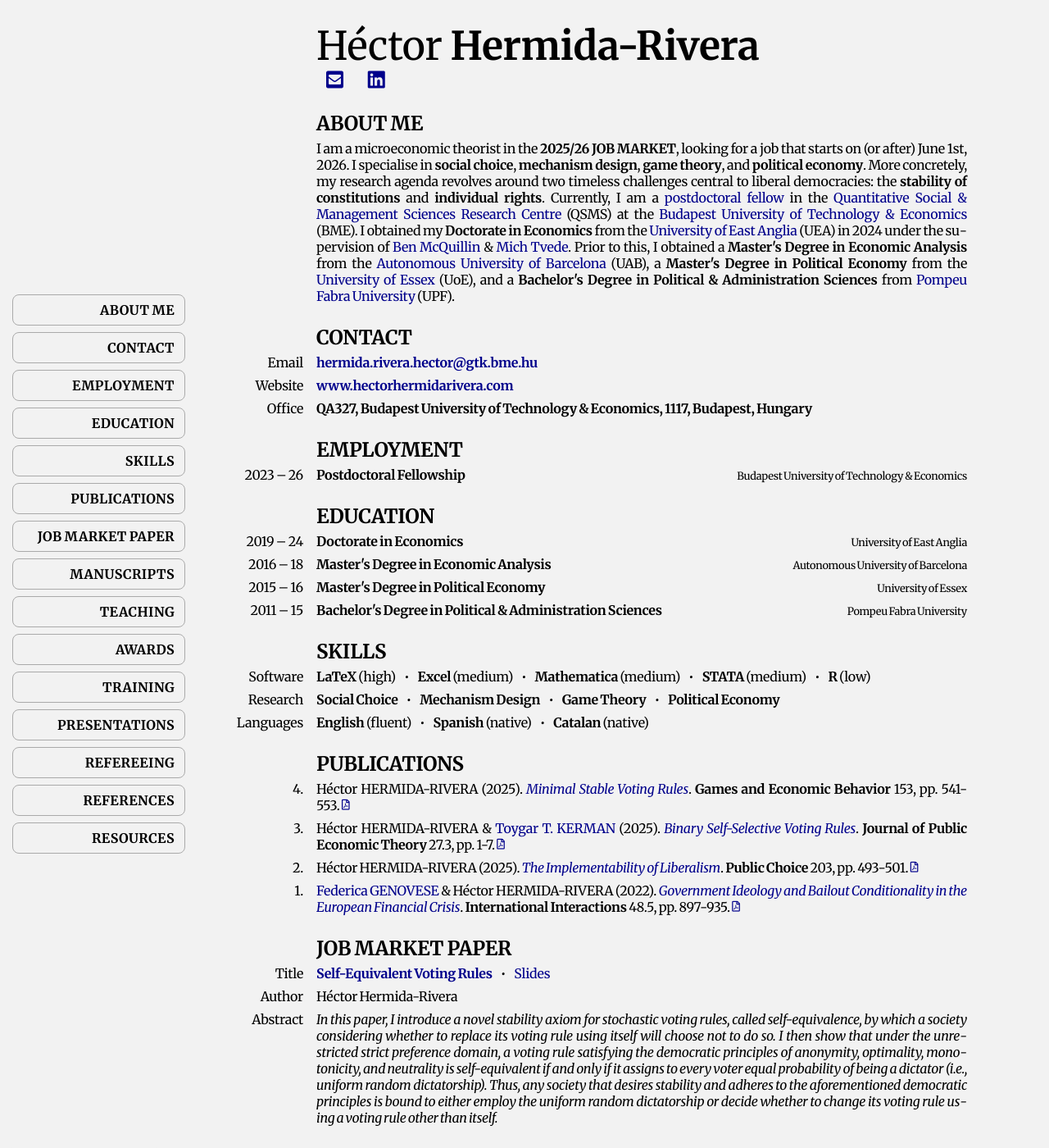
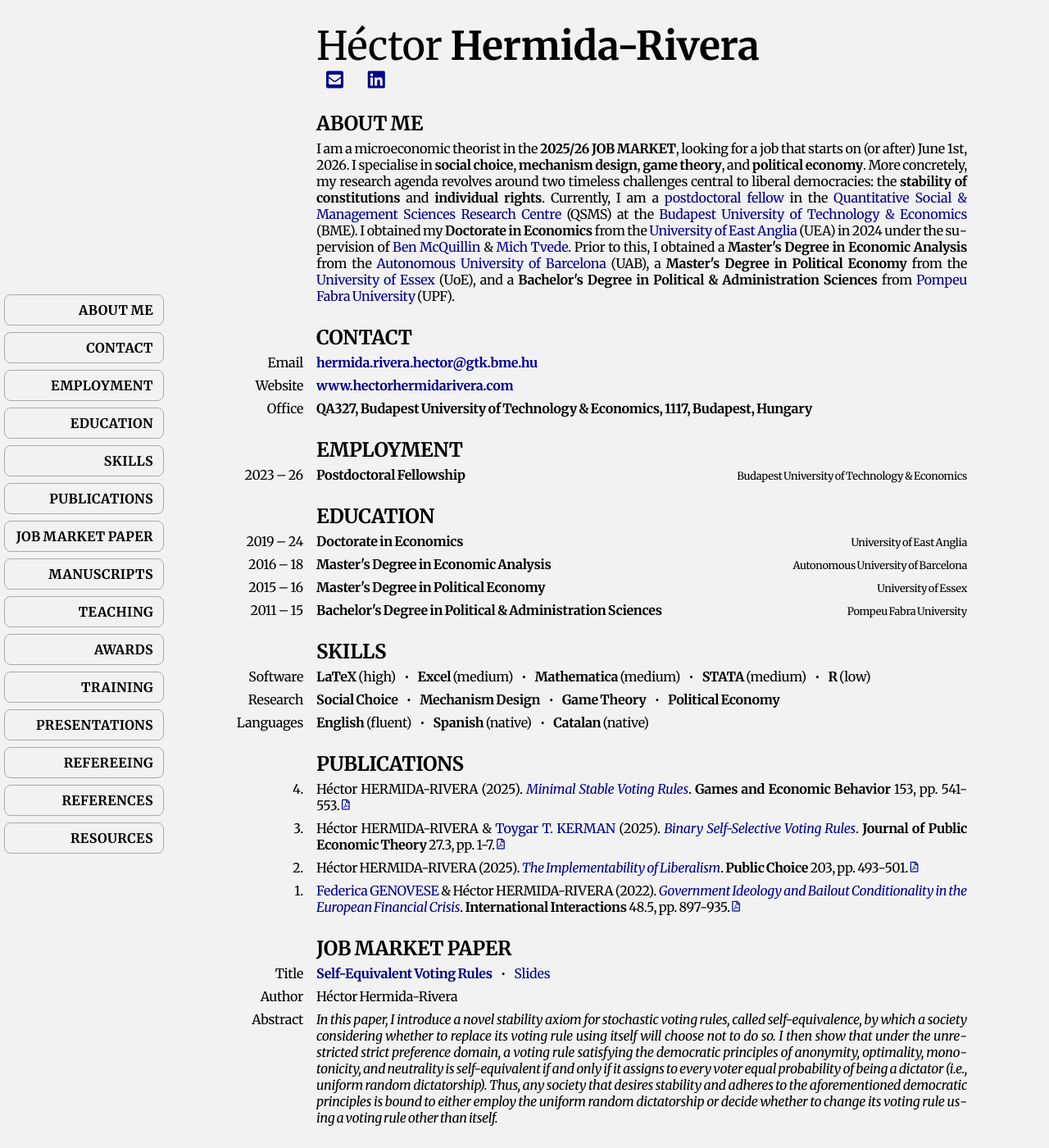
Before and after one commit to HectorHermidaRivera/hectorhermidarivera.github.io, a Jekyll site: the page built from index.md, in a window 1280 px wide and 1400 px high. Shown: the whole window at 82% size. Built offline with Jekyll 4.4.1, drawn with Linux system fonts in a browser that asks for light colours; a style sheet for code colours, icons or effects is not loaded.

Commit message:
Update style.css

```diff
--- a/assets/css/style.css
+++ b/assets/css/style.css
@@ -17,27 +17,25 @@
 .sidebar {
   position: fixed;
   top: 0;
-  bottom: 0;
   left: 5px;
   width: 195px;
   height: 100vh;
   display: flex;
   flex-direction: column;
-  justify-content: center; /* vertically centers all links */
-  gap: 8px; /* spacing between links */
+  justify-content: center; /* vertical centering */
+  align-items: stretch;     /* links fill full width */
+  gap: 8px;                 /* spacing between links */
   background-color: #f2f2f2;
-  padding-left: 10px; /* keep left padding */
+  padding: 0;               /* no extra top/bottom padding */
   border-radius: 12px;
   box-sizing: border-box;
   z-index: 10000;
 }
 
-/* Sidebar links as rounded buttons */
 .sidebar a {
   display: block;
-  padding: 8px 12px;
+  padding: 8px 12px;        /* internal padding for the link itself */
   text-align: right;
-  width: 100%;
   color: #000;
   text-decoration: none;
   font-weight: 600;
```
